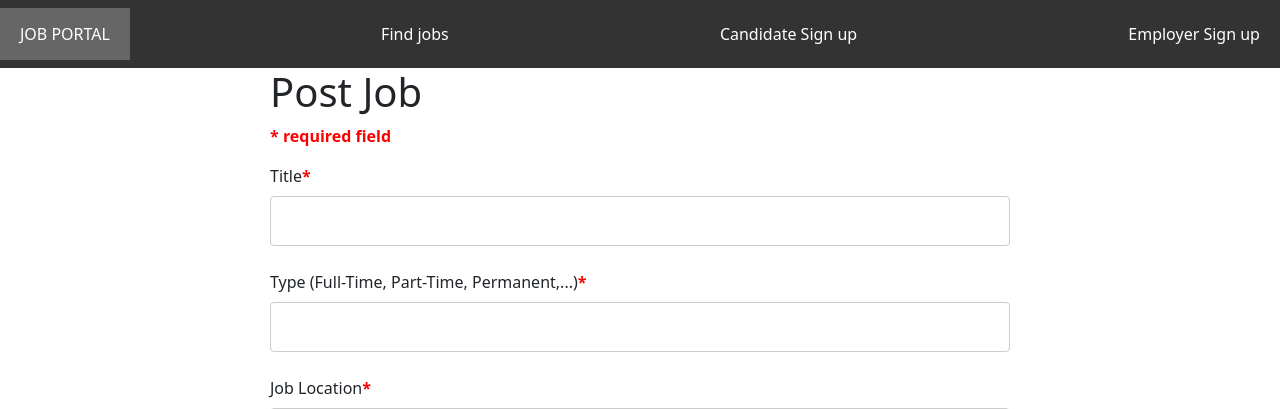
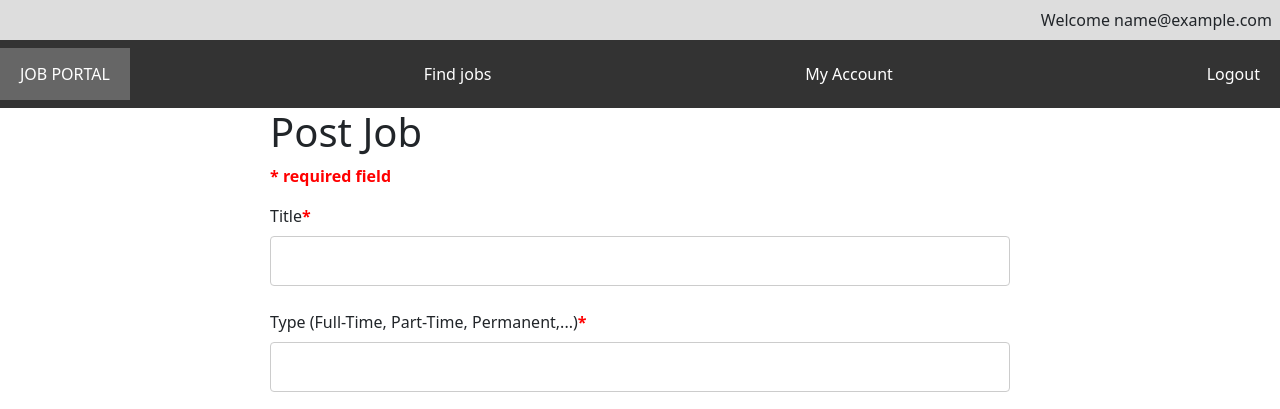
Before and after one commit to glenpham/JobPortal, a PHP site: page /Company/postingPosition.php in a window 1280 px wide. Shown: the top 409 px of the page. Run offline with PHP 8.4, Linux system fonts and the light colour scheme; the visitor is signed in with stand-in values (Sample User, id 1).

Commit message:
Merge branch 'main' of https://github.com/glenpham/JobPortal

```diff
--- a/Candidate/signup.php
+++ b/Candidate/signup.php
@@ -116,7 +116,7 @@
     </head>
     <body>
 
-        <?php include_once '../navbar.php'; ?>
+    <?php include '../navbar.php' ; ?>
 
         <div class="container">
                 <h1 style="text-align: center;">Job Seeker</h1>
--- a/Candidate/userDashboard.php
+++ b/Candidate/userDashboard.php
@@ -3,7 +3,6 @@
 session_start();
 print_r($_SESSION);
 $candidateID = $_SESSION['candidateID'];
-$_SESSION['navbar'] = 'candidate';
 require 'selectAll.php';
 $array_result = SelectAll();
 
@@ -28,7 +27,7 @@ $array_result = SelectAll();
 
     <!---- Body Start ---->
     <body>
-        <?php include '../navbar.php'; ?>
+    <?php include '../navbar.php' ; ?>
 
         <table class="table" style="text-align: center;">
             <thead>
--- a/Company/DashboardJobPosting/dashboard.php
+++ b/Company/DashboardJobPosting/dashboard.php
@@ -1,6 +1,5 @@
 <?php
 require 'selectAll.php';
-$_SESSION['navbar'] = 'employer';
 $array_result = SelectAll();
 ?>
 
--- a/Company/postingPosition.php
+++ b/Company/postingPosition.php
@@ -91,7 +91,7 @@ function test_input($data) {
 </head>
 <body>
 
-    <?php include_once '../navbar.php'; ?>
+    <?php include '../navbar.php' ; ?>
 
     <div class="container">
         <h1>Post Job</h1>
--- a/Company/register.php
+++ b/Company/register.php
@@ -4,7 +4,6 @@ session_start();
 $email = $password = $companyName = $description = $website = $address = $city = $province = $country ='';
 $emailErr = $passwordErr = $companyNameErr = $descriptionErr = $websiteErr = $addressErr = $cityErr = $provinceErr = $countryErr ='';
 $is_error = false;
-$_SESSION['navbar'] = 'home';
 
 if ($_SERVER["REQUEST_METHOD"] == "POST") {
     if (empty($_POST["email"])) {
@@ -146,7 +145,7 @@ function test_input($data) {
 </head>
 <body>
 
-    <?php include_once '../navbar.php'; ?>
+    <?php include '../navbar.php' ; ?>
 
     <div class="container">
       <h1>Sign-up as an Employer</h1>
--- a/navbar.php
+++ b/navbar.php
@@ -1,34 +1,38 @@
 <?php
-
-  //echo print_r($_SESSION);
-
-?>
-
-<?php
-  if($_SESSION['navbar'] == 'home'){
+  if(!isset($_SESSION['navbar'])){
 ?>
   <div class="navbar">
     <a class="active">JOB PORTAL</a>
-      <a href="../index.php">Find jobs</a>
-      <a href="../Candidate/signup.php" class="right">Candidate Sign up</a>
-      <a href="../Company/register.php" class="right">Employer Sign up</a>
+    <a href="/JobPortal">Find jobs</a>
+    <a href="/JobPortal/Candidate/signup.php" class="right">Candidate Sign up</a>
+    <a href="/JobPortal/Company/register.php" class="right">Employer Sign up</a>
   </div>
 <?php
   }
   elseif($_SESSION['navbar'] == 'candidate'){
 ?>
+  <div class="login">
+    Welcome <?php echo $_SESSION['email'];?>
+  </div>
+
   <div class="navbar">
     <a class="active">JOB PORTAL</a>
     <a href="/JobPortal">Find jobs</a>
-      <a href="userDashboard.php" class="right">My Account</a>
+    <a href="/JobPortal/Candidate/userDashboard.php" class="right">My Account</a>
     <a href="/JobPortal/logout.php" class="right">Logout</a>
   </div>
 <?php
   }
   elseif($_SESSION['navbar'] == 'employer'){
 ?>
+
+  <div class="login">
+    Welcome <?php echo $_SESSION['email'];?>
+  </div>
+
   <div class="navbar">
     <a class="active">JOB PORTAL</a>
+    <a href="/JobPortal/">HOME</a>
     <a href="/JobPortal/Company/postingPosition.php">Job Posting</a>
     <a href="/JobPortal/Company/DashboardJobPosting/dashboard.php">View Jobs Posted</a>
     <a href="/JobPortal/Company/DashboardJobActivity/jobActivity.php">View Job Activity</a>
```
Also changed, not shown: index.php (+8 -13 lines). Lines whose indentation alone changed are shown as unchanged.
